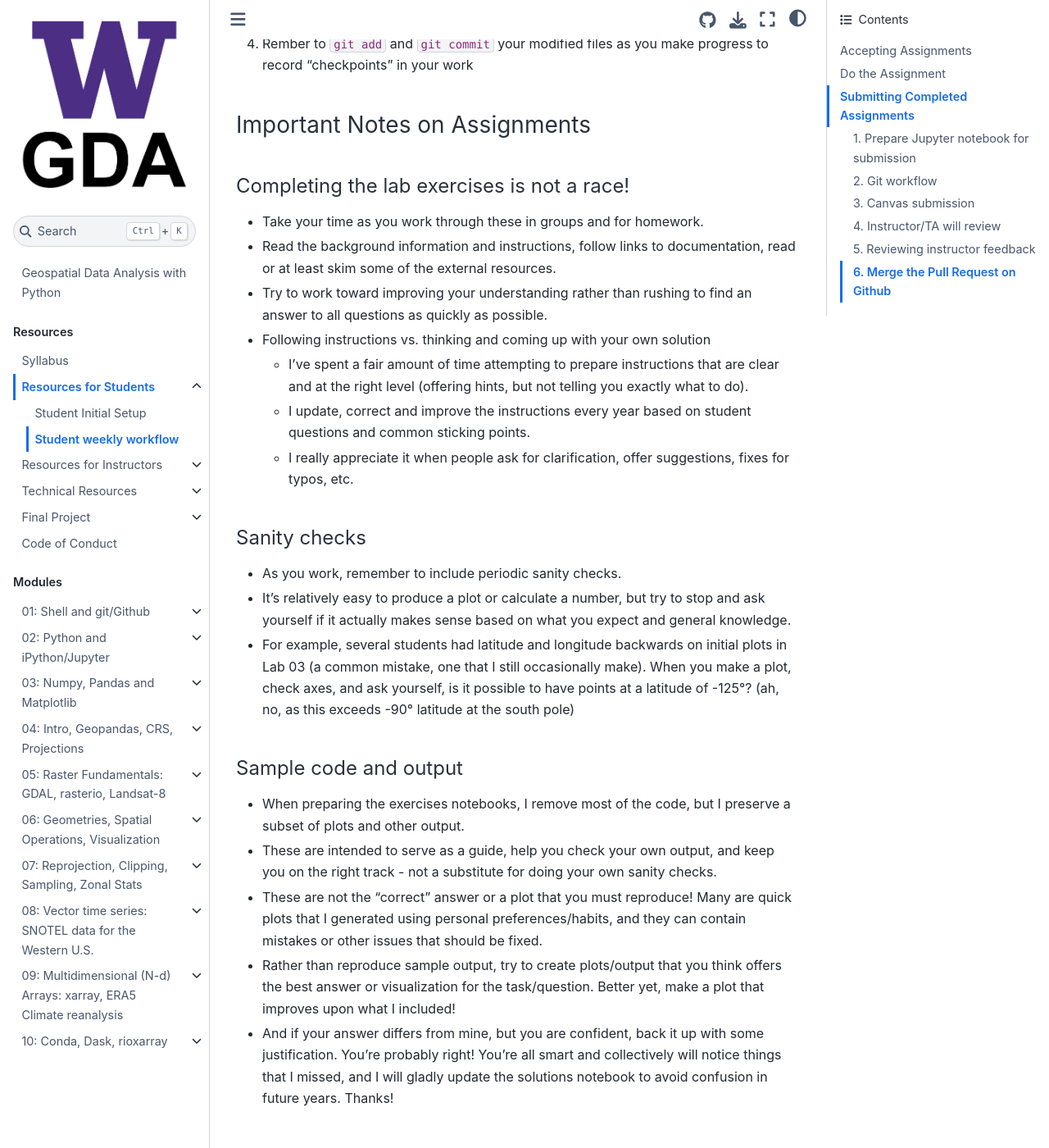
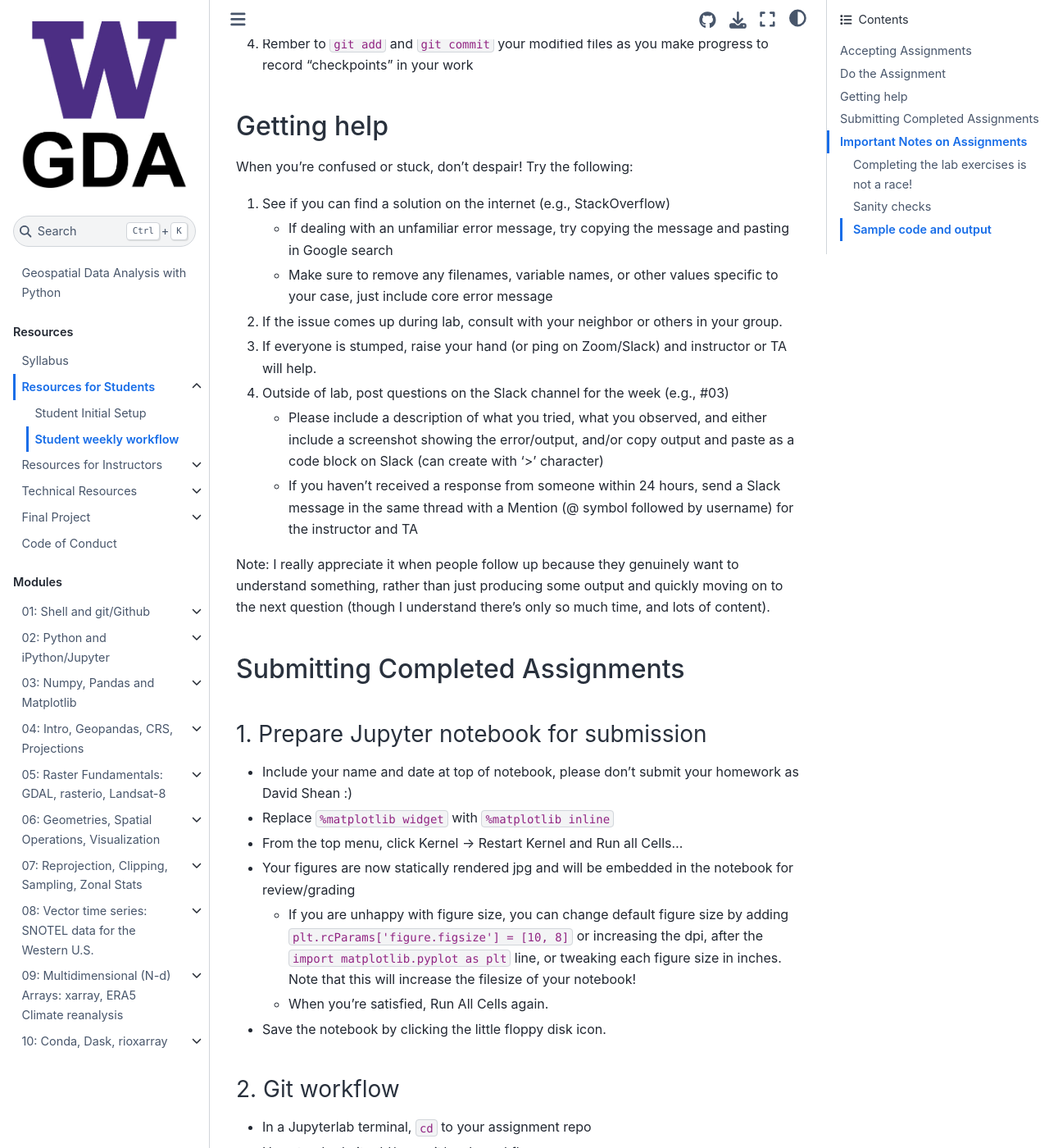
Before and after one commit to UW-GDA/jupyterbook, a Jupyter Book: the page built from book/resources/students/student_weekly_workflow.md, in a window 1280 px wide and 1400 px high, scrolled down 827 px. Shown: the whole window at 82% size. Built offline with Jupyter Book 1.0.4 settings and Sphinx 7.4.7 and the Sphinx Book theme 1.1.4, drawn with Linux system fonts in a browser that asks for light colours; pages that are not in the unit, such as notebooks, are missing from menus; some of the changed text lies outside the part shown.

Commit message:
Update student_weekly_workflow.md
Rearranged sections, added more detailed notes on getting help

```diff
--- a/book/resources/students/student_weekly_workflow.md
+++ b/book/resources/students/student_weekly_workflow.md
@@ -19,29 +19,18 @@
 1. Discuss questions and issues with others during lab and on Slack
 1. Rember to `git add` and `git commit` your modified files as you make progress to record "checkpoints" in your work
 
-### Important Notes on Assignments
-#### Completing the lab exercises is not a race!
-   * Take your time as you work through these in groups and for homework.
-   * Read the background information and instructions, follow links to documentation, read or at least skim some of the external resources.
-   * Try to work toward improving your understanding rather than rushing to find an answer to all questions as quickly as possible.
-* Following instructions vs. thinking and coming up with your own solution
-   * I’ve spent a fair amount of time attempting to prepare instructions that are clear and at the right level (offering hints, but not telling you exactly what to do).
-   * I update, correct and improve the instructions every year based on student questions and common sticking points.
-   * I really appreciate it when people ask for clarification, offer suggestions, fixes for typos, etc.
-#### Sanity checks
-   * As you work, remember to include periodic sanity checks.
-   * It’s relatively easy to produce a plot or calculate a number, but try to stop and ask yourself if it actually makes sense based on what you expect and general knowledge.
-   * For example, several students had latitude and longitude backwards on initial plots in Lab 03 (a common mistake, one that I still occasionally make).  When you make a plot, check axes, and ask yourself, is it possible to have points at a latitude of -125°? (ah, no, as this exceeds -90° latitude at the south pole)
-#### Sample code and output
-   * When preparing the exercises notebooks, I remove most of the code, but I preserve a subset of plots and other output.
-   * These are intended to serve as a guide, help you check your own output, and keep you on the right track - not a substitute for doing your own sanity checks.
-   * These are not the “correct” answer or a plot that you must reproduce! Many are quick plots that I generated using personal preferences/habits, and they can contain mistakes or other issues that should be fixed.
-   * Rather than reproduce sample output, try to create plots/output that you think offers the best answer or visualization for the task/question. Better yet, make a plot that improves upon what I included!
-   * And if your answer differs from mine, but you are confident, back it up with some justification. You’re probably right! You’re all smart and collectively will notice things that I missed, and I will gladly update the solutions notebook to avoid confusion in future years. Thanks!
-#### Getting help
-   * If you’re confused or uncertain about something, please ask!
-   * Post questions or comments on the relevant Slack channel for the lab (e.g., #lab03)
-   * I really appreciate it when people follow up because they genuinely want to understand something, rather than just producing some output and quickly moving on to the next question (though I understand there’s only so much time, and lots of content).
+## Getting help
+When you're confused or stuck, don't despair! Try the following:
+   1. See if you can find a solution on the internet (e.g., StackOverflow)
+       * If dealing with an unfamiliar error message, try copying the message and pasting in Google search
+       * Make sure to remove any filenames, variable names, or other values specific to your case, just include core error message
+   2. If the issue comes up during lab, consult with your neighbor or others in your group.
+   3. If everyone is stumped, raise your hand (or ping on Zoom/Slack) and instructor or TA will help.
+   4. Outside of lab, post questions on the Slack channel for the week (e.g., #03)
+       * Please include a description of what you tried, what you observed, and either include a screenshot showing the error/output, and/or copy output and paste as a code block on Slack (can create with '>' character)
+       * If you haven't received a response from someone within 24 hours, send a Slack message in the same thread with a Mention (@ symbol followed by username) for the instructor and TA
+
+Note: I really appreciate it when people follow up because they genuinely want to understand something, rather than just producing some output and quickly moving on to the next question (though I understand there’s only so much time, and lots of content).
 
 ## Submitting Completed Assignments
 ### 1. Prepare Jupyter notebook for submission
@@ -86,3 +75,26 @@
 
 ### 6. Merge the Pull Request on Github
 * This won't change anything for your submission, but it indicates to the TA/instructor that you reviewed the feedback, and interactive discussion is complete.
+
+## Important Notes on Assignments
+
+### Completing the lab exercises is not a race!
+   * Take your time as you work through these in groups and for homework.
+   * Read the background information and instructions, follow links to documentation, read or at least skim some of the external resources.
+   * Try to work toward improving your understanding rather than rushing to find an answer to all questions as quickly as possible.
+* Following instructions vs. thinking and coming up with your own solution
+   * I’ve spent a fair amount of time attempting to prepare instructions that are clear and at the right level (offering hints, but not telling you exactly what to do).
+   * I update, correct and improve the instructions every year based on student questions and common sticking points.
+   * I really appreciate it when people ask for clarification, offer suggestions, fixes for typos, etc.
+
+### Sanity checks
+   * As you work, remember to include periodic sanity checks.
+   * It’s relatively easy to produce a plot or calculate a number, but try to stop and ask yourself if it actually makes sense based on what you expect and general knowledge.
+   * For example, several students had latitude and longitude backwards on initial plots in Lab 03 (a common mistake, one that I still occasionally make).  When you make a plot, check axes, and ask yourself, is it possible to have points at a latitude of -125°? (ah, no, as this exceeds -90° latitude at the south pole)
+
+### Sample code and output
+   * When preparing the exercises notebooks, I remove most of the code, but I preserve a subset of plots and other output.
+   * These are intended to serve as a guide, help you check your own output, and keep you on the right track - not a substitute for doing your own sanity checks.
+   * These are not the “correct” answer or a plot that you must reproduce! Many are quick plots that I generated using personal preferences/habits, and they can contain mistakes or other issues that should be fixed.
+   * Rather than reproduce sample output, try to create plots/output that you think offers the best answer or visualization for the task/question. Better yet, make a plot that improves upon what I included!
+   * And if your answer differs from mine, but you are confident, back it up with some justification. You’re probably right! You’re all smart and collectively will notice things that I missed, and I will gladly update the solutions notebook to avoid confusion in future years. Thanks!
```
